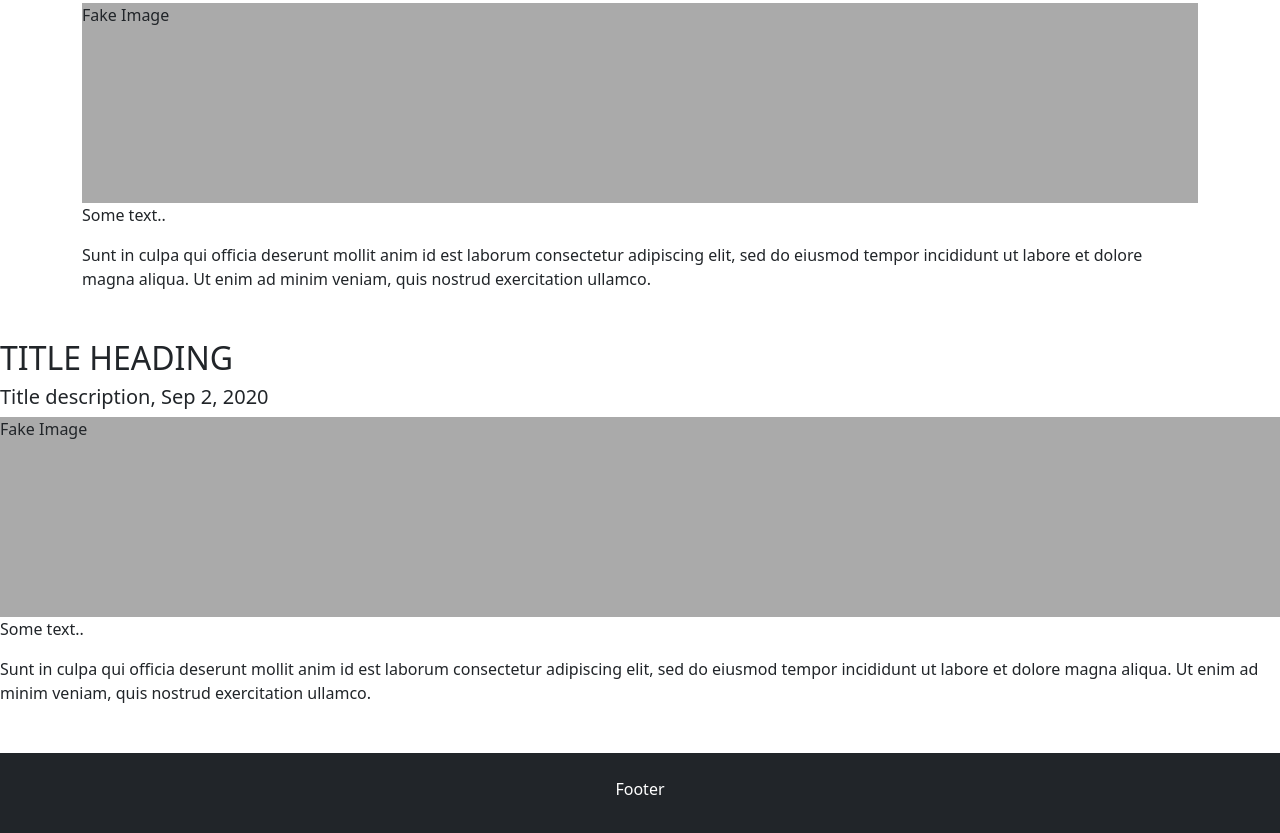
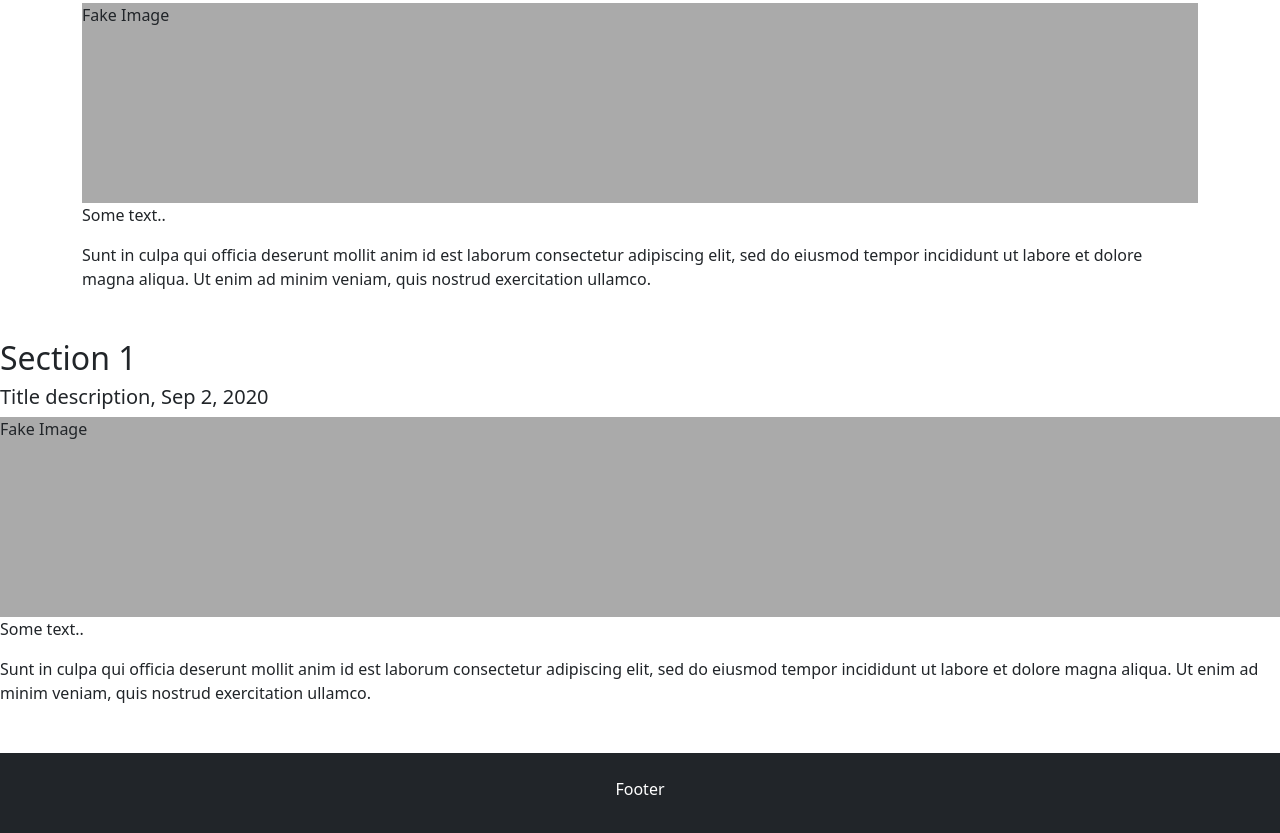
Before and after one commit to JOASHOFWELLINGTON/HelloWorld, a plain HTML site: page index.html in a window 1280 px wide. Shown: the part 1952-2785 px from the top of the page. Drawn offline with nearby package versions, Linux system fonts and the light colour scheme.

Commit message:
Update index.html

```diff
--- a/index.html
+++ b/index.html
@@ -98,9 +98,9 @@
       <p>Sunt in culpa qui officia deserunt mollit anim id est laborum consectetur adipiscing elit, sed do eiusmod tempor incididunt ut labore et dolore magna aliqua. Ut enim ad minim veniam, quis nostrud exercitation ullamco.</p>
     </div>
 
-  <h2 class="mt-5">TITLE HEADING</h2>
+  <h2 class="mt-5">Section 1</h2>
       <h5>Title description, Sep 2, 2020</h5>
-      <div class="fakeimg" id="section1">Fake Image</div>
+      <div class="fakeimg" id="section1" >Fake Image</div>
       <p>Some text..</p>
       <p>Sunt in culpa qui officia deserunt mollit anim id est laborum consectetur adipiscing elit, sed do eiusmod tempor incididunt ut labore et dolore magna aliqua. Ut enim ad minim veniam, quis nostrud exercitation ullamco.</p>
     </div>
```
